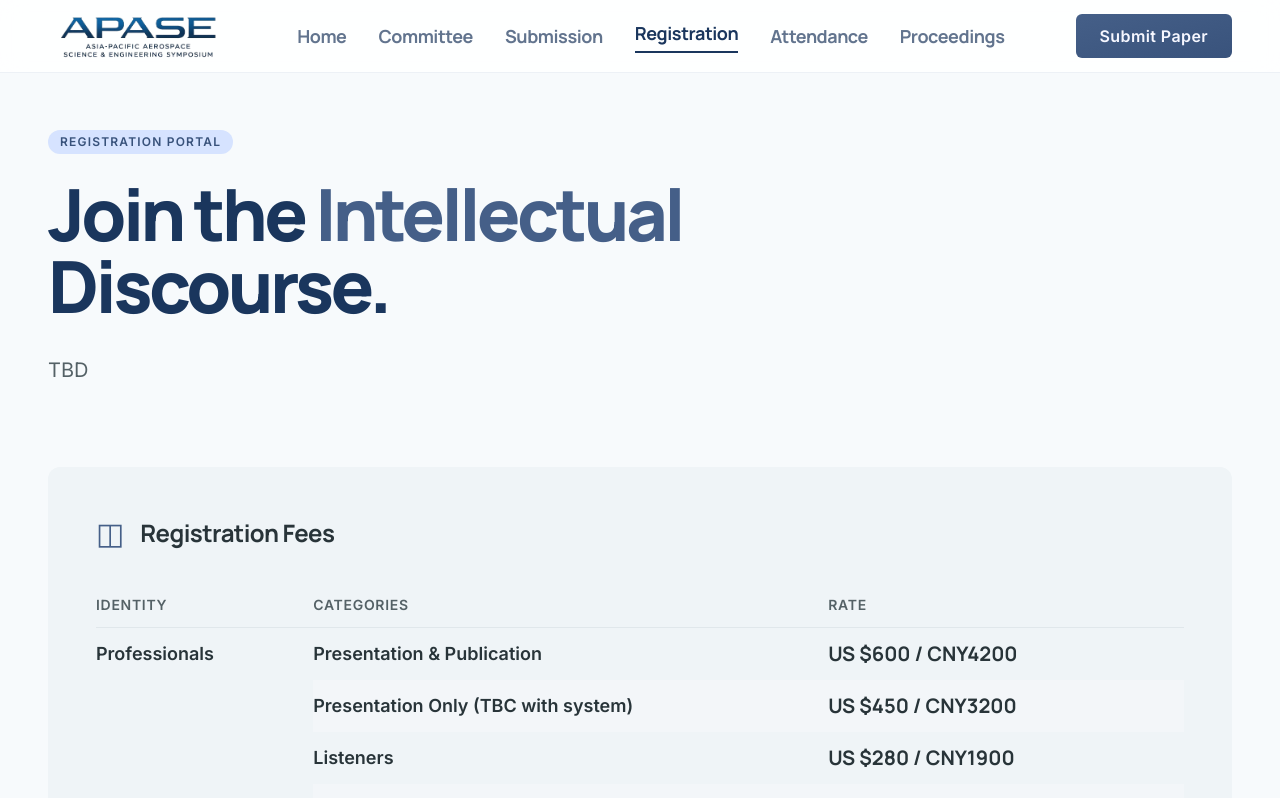
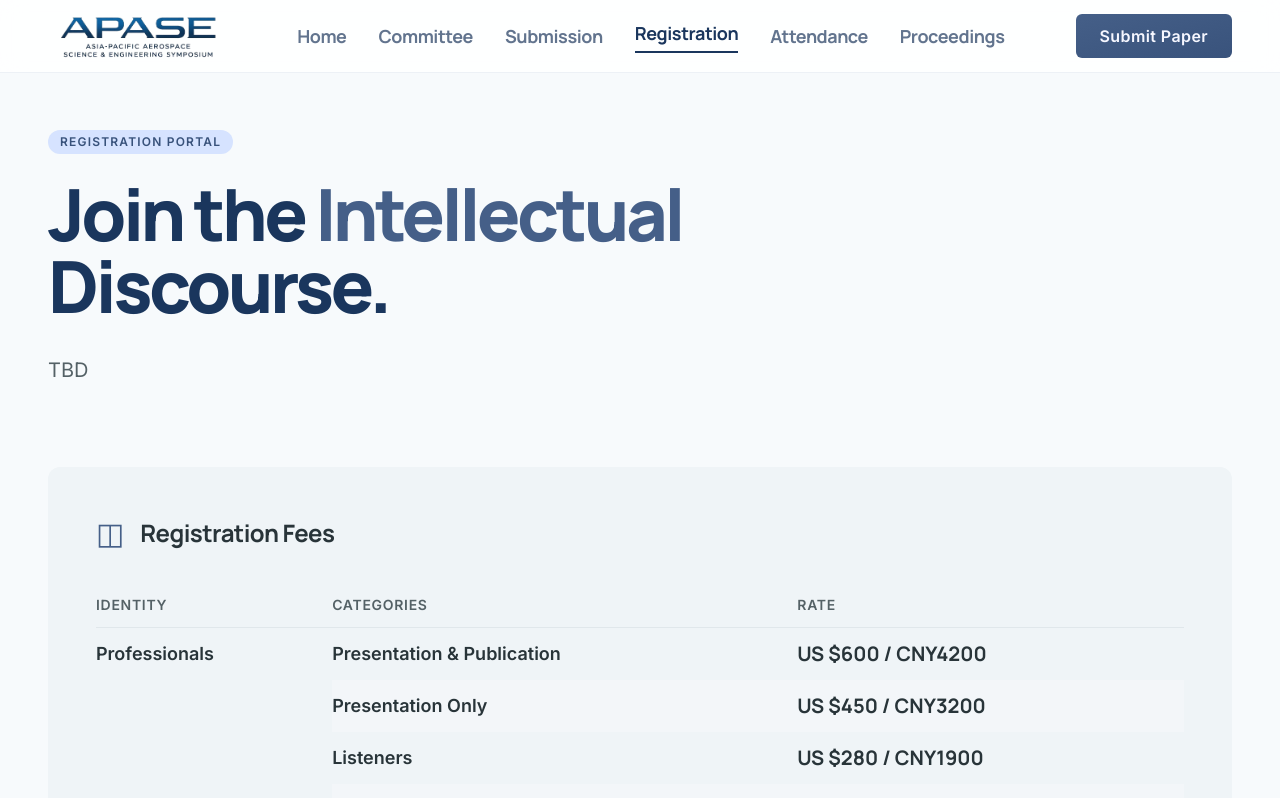
Before and after one commit to ascomlab/apase-web, a Next.js app: page /registration in a window 1280 px wide. Shown: the top 798 px of the page. Built offline with nearby package versions, Linux system fonts and the light colour scheme.

Commit message:
Update page.tsx

```diff
--- a/app/registration/page.tsx
+++ b/app/registration/page.tsx
@@ -4,7 +4,7 @@ const registrationFeeSections = [
     entries: [
       { category: "Presentation & Publication", rate: "US $600 / CNY4200" },
       {
-        category: "Presentation Only (TBC with system)",
+        category: "Presentation Only",
         rate: "US $450 / CNY3200",
       },
       { category: "Listeners", rate: "US $280 / CNY1900" },
@@ -19,7 +19,7 @@ const registrationFeeSections = [
     entries: [
       { category: "Presentation & Publication", rate: "US $550 / CNY3800" },
       {
-        category: "Presentation Only (TBC with system)",
+        category: "Presentation Only",
         rate: "US $400 / CNY2800",
       },
       { category: "Listeners", rate: "US $240 / CNY1600" },
```
